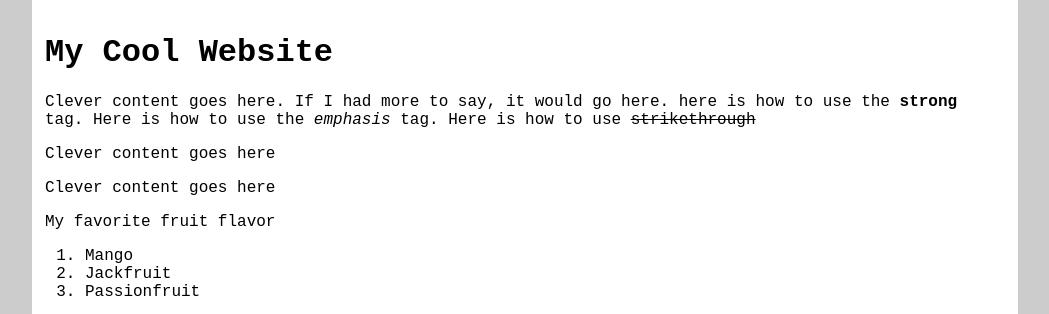
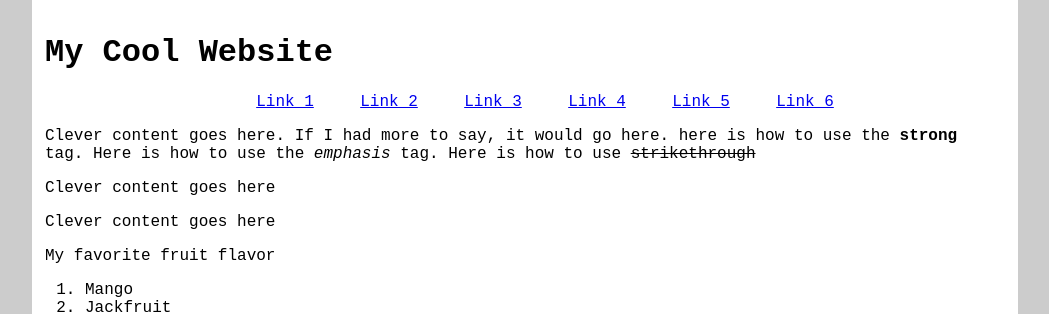
Before and after one commit to koko-santi/stylin-with-css, a plain HTML site: page index.html in a window 1280 px wide. Shown: the top 314 px of the page, without its empty margins (115-1164 px from the left). Drawn offline with Linux system fonts and the light colour scheme.

```diff
--- a/index.html
+++ b/index.html
@@ -2,6 +2,8 @@
 <html>
   <head>
     <title>My Cool Website </title>
+    <meta name="viewport" content="width=device-width, initial-scale=1">
+    <meta name="robots" content="noindex, nofollow"/>
     <style>
       body {
         font-family: 'Courier New';
@@ -14,6 +16,23 @@
       html{
         background-color: #ccc;
       }
+
+      nav{
+			text-align:center; /* centers the nav */
+		}
+
+		nav ul {
+				list-style:none; /* removes the bullets */
+			}
+		nav ul li
+			{
+				display:inline-block; /* makes horizontal, but able to declare margins */
+				margin:0 2%; /* margin left-right, gets smaller as necessary */
+			}
+		nav a:hover{
+			text-decoration: none;
+		}
+
       footer{
         text-align: center;
         clear:both;
@@ -21,8 +40,20 @@
       }
     </style>
   </head>
-  <body>
+<header>
     <h1>My Cool Website</h1>
+    <!-- nav goes here  -->
+    <nav>
+			<ul>
+				<li><a href="#">Link 1</a></li>
+				<li><a href="#">Link 2</a></li>
+				<li><a href="#">Link 3</a></li>
+				<li><a href="#">Link 4</a></li>
+				<li><a href="#">Link 5</a></li>
+				<li><a href="#">Link 6</a></li>
+			</ul>
+		</nav>
+    </header>
   <p>Clever content goes here. If I had more to say, it would go here. here is how to use the <strong>strong</strong> tag. Here is how to use the <em>emphasis</em> tag. Here is how to use <strike>strikethrough</strike></p>
   <p>Clever content goes here</p>
   <p>Clever content goes here</p>
```
